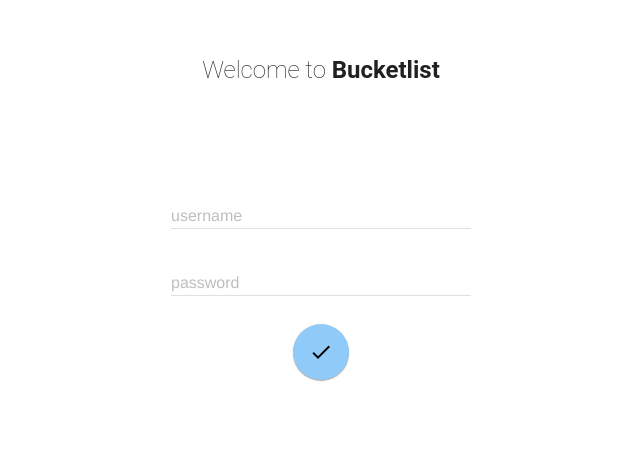
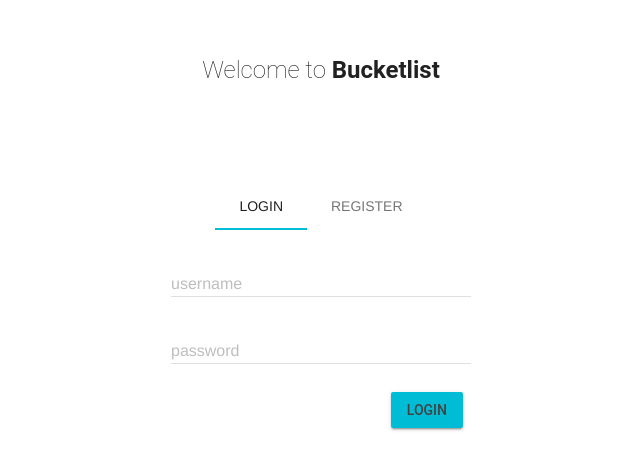
Before and after one commit to collin5/bucketlist, an Angular app in the folder ngApp/: page /login in a window 1280 px wide. Shown: the part 114-584 px from the top of the page, without its empty margins (319-959 px from the left). Built offline with nearby package versions, Linux system fonts and the light colour scheme.

Commit message:
Revisit application structure

```diff
--- a/ngApp/src/app/app.component.ts
+++ b/ngApp/src/app/app.component.ts
@@ -3,8 +3,7 @@ import { Component } from '@angular/core';
 @Component({
   selector: 'app-root',
   templateUrl: './app.component.html',
-  styleUrls: ['./app.component.css']
 })
 export class AppComponent {
-  title = 'app';
+  title = 'Bucketlist';
 }
--- a/ngApp/src/app/app.module.ts
+++ b/ngApp/src/app/app.module.ts
@@ -1,22 +1,22 @@
 import { BrowserModule } from '@angular/platform-browser';
 import { NgModule } from '@angular/core';
-import { HttpModule } from '@angular/http';
-import { FormsModule } from '@angular/forms';
-
+import { AuthModule } from './auth/auth.module';
+import { RouterModule } from '@angular/router';
 import { AppComponent } from './app.component';
-import { HomeComponent } from './components/home.component';
-import { LoginComponent } from './components/login.component';
-import { AuthService } from './services/auth.service';
-import { routing } from './app.routing';
+import { AuthComponent } from './auth/auth.component';
 
 @NgModule({
   declarations: [
-    AppComponent, HomeComponent, LoginComponent
+    AppComponent
   ],
   imports: [
-    BrowserModule, routing, HttpModule, FormsModule
+      BrowserModule, AuthModule,
+      RouterModule.forRoot([
+          {path: 'login', component: AuthComponent},
+          {path: '', redirectTo: '/login', pathMatch: 'full'}
+      ])
   ],
-  providers: [AuthService],
+  providers: [],
   bootstrap: [AppComponent]
 })
 export class AppModule { }
--- a/ngApp/src/app/app.routing.ts
+++ /dev/null
@@ -1,18 +0,0 @@
-import { ModuleWithProviders } from '@angular/core';
-import { Routes, RouterModule } from '@angular/router';
-
-import { LoginComponent } from './components/login.component';
-import { HomeComponent } from './components/home.component';
-
-const appRoutes: Routes =[
-    {
-        path: '',
-        component: HomeComponent
-    },
-    {
-        path: 'login',
-        component: LoginComponent
-    }
-];
-
-export const routing: ModuleWithProviders = RouterModule.forRoot(appRoutes)
--- /dev/null
+++ b/ngApp/src/app/auth/auth.component.html
@@ -0,0 +1,75 @@
+<div class="mdl-layout mdl-js-layout ">
+    <header class="mdl-layout__header mdl-layout__header--transparent">
+        <div class="mdl-layout__header-row">
+            <span class="mdl-layout-title mdl-typography--font-bold mdl-color-text--blue-grey-500"></span>
+            <div class="mdl-layout-spacer"></div>
+            <nav class="mdl-navigation"></nav>
+        </div>
+    </header>
+    <main class="mdl-layout__content">
+    <div class="mdl-grid">
+        <div class="mdl-layout-spacer"></div>
+        <div class="mdl-cell mdl-cell--3-col">
+            <div class="mdl-layout__header-row"></div>
+            <div class="mdl-cell mdl-cell--12-col mdl-typography--text-center">
+                <h4 class="mdl-typography--font-thin">Welcome to <strong>Bucketlist</strong></h4>
+            </div>
+            <div class="mdl-layout__header-row"></div>
+            <div class="mdl-cell mdl-cell--12-col mdl-typography--text-center">
+                <p class="mdl-color-text--red">{{ error_msg }}
+                </p>
+            </div>
+
+            <div class="mdl-tabs mdl-js-tabs mdl-js-ripple-effect">
+                <div class="mdl-tabs__tab-bar" style="border-bottom: 0px solid transparent">
+                    <a class="mdl-tabs__tab is-active" href="#tab-panel__login">Login</a>
+                    <a class="mdl-tabs__tab" href="#tab-panel__register">Register</a>
+                </div>
+                <div id="tab-panel__login" class="mdl-tabs__panel is-active" style="padding-top:20px">
+                    <form (submit)="onLogin(username.value, password.value)">
+                        <div class="mdl-textfield mdl-js-textfield mdl-textfield--floating-label" style="width:100%">
+                            <input class="mdl-textfield__input" id="login_user" type="text" #username/>
+                            <label class="mdl-textfield__label" for="login_user">username</label>
+                        </div>
+                        <div class="mdl-textfield mdl-js-textfield mdl-textfield--floating-label" style="width:100%">
+                            <input class="mdl-textfield__input" id="login_password" type="password" #password/>
+                            <label class="mdl-textfield__label" for="login_password">password</label>
+                        </div>
+                        <div class="mdl-cell mdl-cell--12-col mdl-typography--text-right">
+                            <button class="mdl-button mdl-js-button mdl-js-ripple-effect mdl-button--colored mdl-button--raised" type="submit">
+                                Login
+                            </button>
+                        </div>
+                    </form>
+                </div>
+                <div id="tab-panel__register" class="mdl-tabs__panel" style="padding-top:20px">
+                    <form (submit) = "onRegister(username.value, password.value, confirm_password.value)">
+                        <div class="mdl-textfield mdl-js-textfield mdl-textfield--floating-label" style="width:100%">
+                            <input class="mdl-textfield__input" id="register_user" type="text" #username/>
+                            <label class="mdl-textfield__label" for="register_user">username</label>
+                        </div>
+                        <div class="mdl-textfield mdl-js-textfield mdl-textfield--floating-label" style="width:100%">
+                            <input class="mdl-textfield__input" id="register_email" type="email" #email/>
+                            <label class="mdl-textfield__label" for="register_email">email</label>
+                        </div>
+                        <div class="mdl-textfield mdl-js-textfield mdl-textfield--floating-label" style="width:100%">
+                            <input class="mdl-textfield__input" id="register_password" type="password" #password/>
+                            <label class="mdl-textfield__label" for="register_password">password</label>
+                        </div>
+                        <div class="mdl-textfield mdl-js-textfield mdl-textfield--floating-label" style="width:100%">
+                            <input class="mdl-textfield__input" id="register_password-confirm" type="password" #password_confirm/>
+                            <label class="mdl-textfield__label" for="register_password-confirm">confirm password</label>
+                        </div>
+                        <div class="mdl-cell mdl-cell--12-col mdl-typography--text-right">
+                            <button class="mdl-button mdl-js-button mdl-js-ripple-effect mdl-button--colored mdl-button--raised">
+                                Register
+                            </button>
+                        </div>
+                    </form>
+                </div>
+            </div>
+        </div>
+        <div class="mdl-layout-spacer"></div>
+    </div>
+    </main>
+</div>
--- a/ngApp/src/app/components/login.component.ts
+++ b/ngApp/src/app/auth/auth.component.ts
@@ -1,12 +1,12 @@
 import { Component } from '@angular/core';
-import { AuthService } from '../services/auth.service';
+import { AuthService } from './auth.service';
 
 @Component({
     selector: 'app-login',
     moduleId: module.id,
-    templateUrl: 'login.component.html'
+    templateUrl: 'auth.component.html'
 })
-export class LoginComponent {
+export class AuthComponent {
     private error_msg: string = "";
     constructor(private _auth: AuthService){}
 
@@ -24,6 +24,8 @@ export class LoginComponent {
     private authenticate(data: any): void{
         if (data.hasOwnProperty('error_msg')){
             this.error_msg = data['error_msg'];
+        }else{
+            // authenticate if token present
         }
     }
 
--- a/ngApp/src/app/components/home.component.html
+++ /dev/null
@@ -1 +0,0 @@
-<h1>There is nothing here</h1>
--- a/ngApp/src/app/components/home.component.ts
+++ /dev/null
@@ -1,15 +0,0 @@
-import { Component, OnInit } from '@angular/core';
-import { Router } from '@angular/router';
-
-@Component({
-    selector: 'app-home',
-    templateUrl: 'home.component.html'
-})
-export class HomeComponent implements OnInit{
-    constructor(private router: Router){
-    }
-
-    ngOnInit(): void{
-        this.router.navigate(['login'])
-    }
-}
--- a/ngApp/src/app/components/login.component.html
+++ /dev/null
@@ -1,42 +0,0 @@
-<div class="mdl-layout mdl-js-layout ">
-    <header class="mdl-layout__header mdl-layout__header--transparent">
-        <div class="mdl-layout__header-row">
-            <span class="mdl-layout-title mdl-typography--font-bold mdl-color-text--blue-grey-500"></span>
-            <div class="mdl-layout-spacer"></div>
-            <nav class="mdl-navigation"></nav>
-        </div>
-    </header>
-    <main class="mdl-layout__content">
-    <div class="mdl-grid">
-        <div class="mdl-layout-spacer"></div>
-        <div class="mdl-cell mdl-cell--3-col">
-            <div class="mdl-layout__header-row"></div>
-            <div class="mdl-cell mdl-cell--12-col mdl-typography--text-center">
-                <h4 class="mdl-typography--font-thin">Welcome to <strong>Bucketlist</strong></h4>
-            </div>
-            <div class="mdl-layout__header-row"></div>
-            <div class="mdl-cell mdl-cell--12-col">
-                <p class="mdl-color-text--red">{{ error_msg }}
-                </p>
-            </div>
-                <form (submit)="onLogin(username.value, password.value)">
-                    <div class="mdl-textfield mdl-js-textfield mdl-textfield--floating-label" style="width:100%">
-                        <input class="mdl-textfield__input" id="login_user" type="text" #username/>
-                        <label class="mdl-textfield__label" for="login_user">username</label>
-                    </div>
-                    <div class="mdl-textfield mdl-js-textfield mdl-textfield--floating-label" style="width:100%">
-                        <input class="mdl-textfield__input" id="login_password" type="password" #password/>
-                        <label class="mdl-textfield__label" for="login_password">password</label>
-                    </div>
-                    <div class="mdl-cell mdl-cell--12-col mdl-typography--text-center">
-                        <button class="mdl-button mdl-js-button mdl-js-ripple-effect mdl-button--fab mdl-color--blue-200" type="submit">
-                            <i class="material-icons">done</i>
-                        </button>
-                    </div>
-
-                </form>
-        </div>
-        <div class="mdl-layout-spacer"></div>
-    </div>
-    </main>
-</div>
```
Also changed, not shown: ngApp/src/app/auth/auth.module.ts (added, +19 -0 lines), ngApp/src/app/shared/shared.module.ts (added, +19 -0 lines), ngApp/src/app/app.component.css (deleted), ngApp/src/app/auth/auth.service.ts (renamed from ngApp/src/app/services/auth.service.ts).
